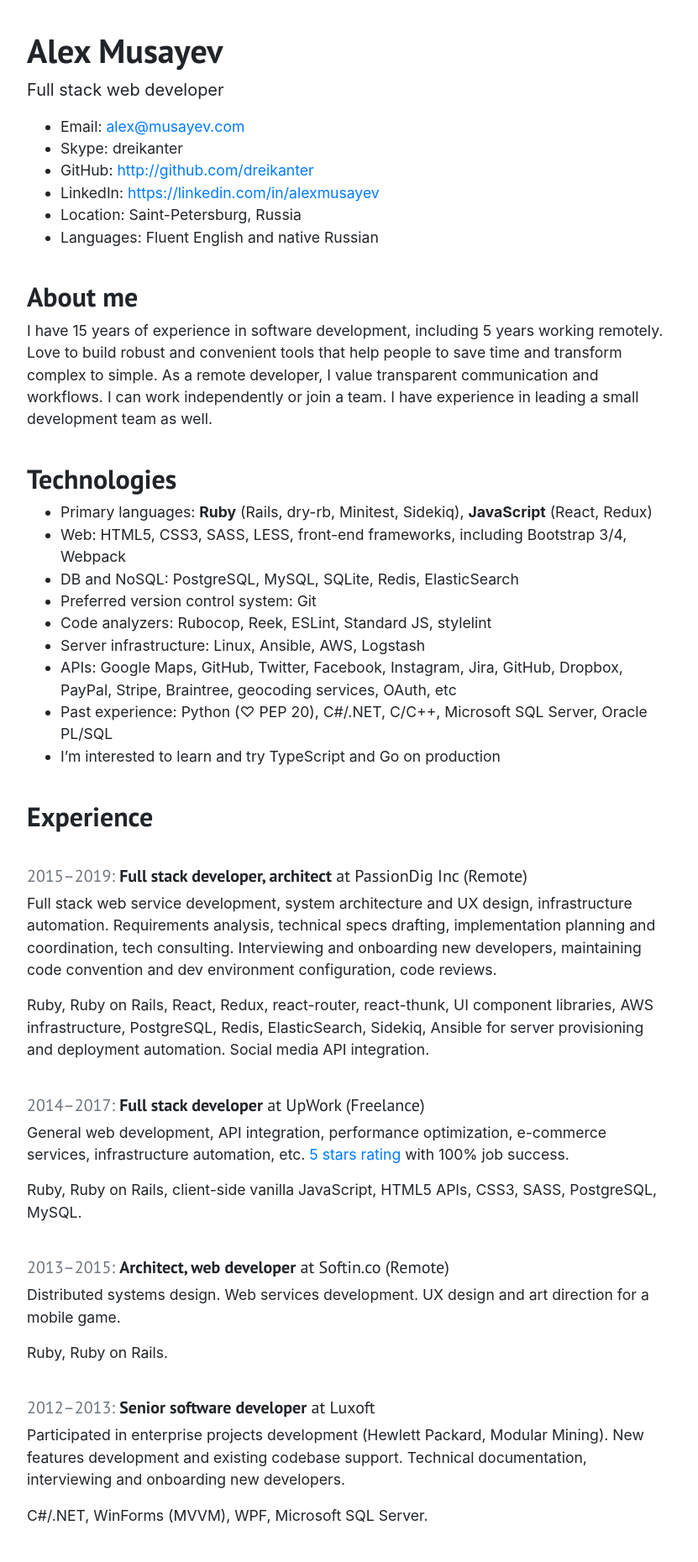
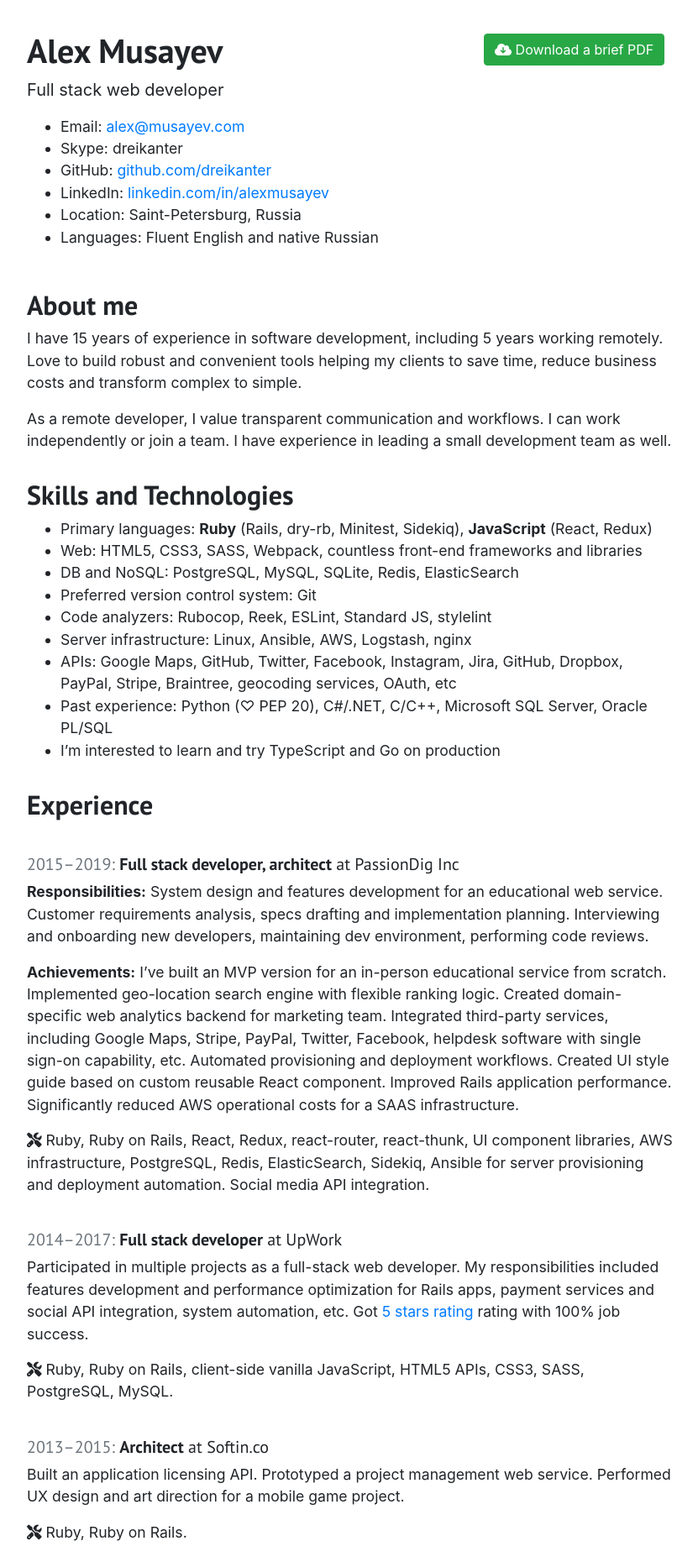
Before and after one commit to dreikanter/musayev.com, a Jekyll site: the page built from index.md, in a window 1280 px wide. Shown: the top 1860 px of the page at 84% size, without its empty margins (223-1054 px from the left). Built offline with Jekyll 4.4.1, drawn with Linux system fonts in a browser that asks for light colours; nearby versions of some CDN libraries; our own code applies the rules of GitHub Pages for plain Markdown files; some of the changed text lies outside the part shown.

Commit message:
Update web version

```diff
--- a/_config.yml
+++ b/_config.yml
@@ -28,7 +28,8 @@
 # Exclude from processing.
 # The following items will not be processed, by default. Create a custom list
 # to override the default setting.
-# exclude:
+exclude:
+  - README.md
 #   - Gemfile
 #   - Gemfile.lock
 #   - node_modules
--- a/_layouts/default.html
+++ b/_layouts/default.html
@@ -21,7 +21,7 @@
     }
 
     h2 {
-      margin-top: 1.2em;
+      margin-top: 2rem;
     }
 
     h3 {
@@ -38,13 +38,12 @@
       font-size:  1.1rem;
       margin: calc(1em + 2vh) auto;
       max-width: 800px;
-      width: calc(100% - 1em);
+      width: calc(100% - 1rem);
     }
 
-    .download {
-      margin-top: 2em;
-      right: 0;
-      top: 0;
+    .download-container {
+      margin-top: .3rem;
+      text-align: center;
     }
 
     .lead {
--- a/index.md
+++ b/index.md
@@ -2,71 +2,99 @@
 layout: default
 ---
 
-# Alex Musayev
-
-Full stack web developer
-{: .lead}
-
-- Email: [alex@musayev.com](mailto:alex@musayev.com)
-- Skype: dreikanter
-- GitHub: [http://github.com/dreikanter](http://github.com/dreikanter)
-- LinkedIn: [https://linkedin.com/in/alexmusayev](https://linkedin.com/in/alexmusayev)
-- Location: Saint-Petersburg, Russia
-- Languages: Fluent English and native Russian
+<div class="row">
+  <div class="col-sm-12 col-md-8 col-lg-8">
+    <h1>Alex Musayev</h1>
+    <p class="lead">Full stack web developer</p>
+    <ul>
+      <li>
+        Email:
+        <a href="mailto:alex@musayev.com">alex@musayev.com</a>
+      </li>
+      <li>
+        Skype: dreikanter
+      </li>
+      <li>
+        GitHub:
+        <a href="http://github.com/dreikanter">github.com/dreikanter</a>
+      </li>
+      <li>
+        LinkedIn:
+        <a href="https://linkedin.com/in/alexmusayev">linkedin.com/in/alexmusayev</a>
+      </li>
+      <li>
+        Location: Saint-Petersburg, Russia
+      </li>
+      <li>
+        Languages: Fluent English and native Russian
+      </li>
+    </ul>
+  </div>
+  <div class="col-xs-12 col-sm-12 col-md-4 col-lg-4 download-container">
+    <a href="/alex-musayev-cv.pdf" class="btn btn-success">
+      <i class="fas fa-cloud-download-alt"></i>
+      Download a brief PDF
+    </a>
+  </div>
+</div>
 
 ## About me
 
-I have 15 years of experience in software development, including 5 years working remotely. Love to build robust and convenient tools that help people to save time and transform complex to simple. As a remote developer, I value transparent communication and workflows. I can work independently or join a team. I have experience in leading a small development team as well.
+I have 15 years of experience in software development, including 5 years working remotely. Love to build robust and convenient tools helping my clients to save time, reduce business costs and transform complex to simple.
 
-## Technologies
+As a remote developer, I value transparent communication and workflows. I can work independently or join a team. I have experience in leading a small development team as well.
+
+## Skills and Technologies
 
 - Primary languages: **Ruby** (Rails, dry-rb, Minitest, Sidekiq), **JavaScript** (React, Redux)
-- Web: HTML5, CSS3, SASS, LESS, front-end frameworks, including Bootstrap 3/4, Webpack
+- Web: HTML5, CSS3, SASS, Webpack, countless front-end frameworks and libraries
 - DB and NoSQL: PostgreSQL, MySQL, SQLite, Redis, ElasticSearch
 - Preferred version control system: Git
 - Code analyzers: Rubocop, Reek, ESLint, Standard JS, stylelint
-- Server infrastructure: Linux, Ansible, AWS, Logstash
+- Server infrastructure: Linux, Ansible, AWS, Logstash, nginx
 - APIs: Google Maps, GitHub, Twitter, Facebook, Instagram, Jira, GitHub, Dropbox, PayPal, Stripe, Braintree, geocoding services, OAuth, etc
 - Past experience: Python (♡ PEP 20), C#/.NET, C/C++, Microsoft SQL Server, Oracle PL/SQL
 - I'm interested to learn and try TypeScript and Go on production
 
 ## Experience
 
-<h3><span class="text-muted">2015–2019:</span> <b>Full stack developer, architect</b> at PassionDig Inc (Remote)</h3>
+<h3><span class="text-muted">2015–2019:</span> <b>Full stack developer, architect</b> at PassionDig Inc</h3>
 
-Full stack web service development, system architecture and UX design, infrastructure automation. Requirements analysis, technical specs drafting, implementation planning and coordination, tech consulting. Interviewing and onboarding new developers, maintaining code convention and dev environment configuration, code reviews.
+**Responsibilities:** System design and features development for an educational web service. Customer requirements analysis, specs drafting and implementation planning. Interviewing and onboarding new developers, maintaining dev environment, performing code reviews.
 
-Ruby, Ruby on Rails, React, Redux, react-router, react-thunk, UI component libraries, AWS infrastructure, PostgreSQL, Redis, ElasticSearch, Sidekiq, Ansible for server provisioning and deployment automation. Social media API integration.
+**Achievements:** I’ve built an MVP version for an in-person educational service from scratch. Implemented geo-location search engine with flexible ranking logic. Created domain-specific web analytics backend for marketing team. Integrated third-party services, including Google Maps, Stripe, PayPal, Twitter, Facebook, helpdesk software with single sign-on capability, etc. Automated provisioning and deployment workflows. Created UI style guide based on custom reusable React component. Improved Rails application performance. Significantly reduced AWS operational costs for a SAAS infrastructure.
 
-<h3><span class="text-muted">2014–2017:</span> <b>Full stack developer</b> at UpWork (Freelance)</h3>
+<i class="fas fa-tools"></i> Ruby, Ruby on Rails, React, Redux, react-router, react-thunk, UI component libraries, AWS infrastructure, PostgreSQL, Redis, ElasticSearch, Sidekiq, Ansible for server provisioning and deployment automation. Social media API integration.
 
-General web development, API integration, performance optimization, e-commerce services, infrastructure automation, etc. [5 stars rating](/upwork) with 100% job success.
+<h3><span class="text-muted">2014–2017:</span> <b>Full stack developer</b> at UpWork</h3>
 
-Ruby, Ruby on Rails, client-side vanilla JavaScript, HTML5 APIs, CSS3, SASS, PostgreSQL, MySQL.
+Participated in multiple projects as a full-stack web developer. My responsibilities included features development and performance optimization for Rails apps, payment services and social API integration, system automation, etc. Got [5 stars rating](/upwork) rating with 100% job success.
 
-<h3><span class="text-muted">2013–2015:</span> <b>Architect, web developer</b> at Softin.co (Remote)</h3>
+<i class="fas fa-tools"></i> Ruby, Ruby on Rails, client-side vanilla JavaScript, HTML5 APIs, CSS3, SASS, PostgreSQL, MySQL.
 
-Distributed systems design. Web services development. UX design and art direction for a mobile game.
+<h3><span class="text-muted">2013–2015:</span> <b>Architect</b> at Softin.co</h3>
 
-Ruby, Ruby on Rails.
+Built an application licensing API. Prototyped a project management web service. Performed UX design and art direction for a mobile game project.
 
-<h3><span class="text-muted">2012–2013:</span> <b>Senior software developer</b> at Luxoft</h3>
+<i class="fas fa-tools"></i> Ruby, Ruby on Rails.
 
-Participated in enterprise projects development (Hewlett Packard, Modular Mining). New features development and existing codebase support. Technical documentation, interviewing and onboarding new developers.
+<h3><span class="text-muted">2012–2013:</span> <b>Senior software developer</b> at Luxoft (Hewlett Packard)</h3>
 
-C#/.NET, WinForms (MVVM), WPF, Microsoft SQL Server.
+Participated in WebInspect project development, an [OWASP](https://owasp.org)-based web app vulnerability scanner. New features implementation, UI i18n, technical documentation, interviewing and onboarding new developers.
+
+<i class="fas fa-tools"></i> C#/.NET, WinForms (MVVM), WPF, Microsoft SQL Server.
 
 <h3><span class="text-muted">2008–2011:</span> <b>Software developer</b> at Lanit-Tercom (R&D)</h3>
 
 Enterprise software development, deployment and support. Requirements analysis, tasks decomposition and estimation, specifications drafting, project documentation. UI prototyping, IA design.
 
-.NET/C#, WinForms, WPF, PL/SQL, Java, Flex, Microsoft SQL Server, Microsoft Office integration.
+<i class="fas fa-tools"></i> .NET/C#, WinForms, WPF, PL/SQL, Java, Flex, Microsoft SQL Server, Microsoft Office integration.
 
 <h3><span class="text-muted">2006–2009:</span> <b>Software developer</b> at SZMA LLC (R&D)</h3>
 
 Distributed software development, testing, deployment, and support. Desktop apps and web services for financial data collection and analysis. Middleware for Matlab integration with Metaquotes MetaTrader trading platform. Requirements analysis, specification drafting, and project documentation.
 
-.NET/C#, Matlab, MQL (Metatrader), MySQL, PHP, Python.
+<i class="fas fa-tools"></i> .NET/C#, Matlab, MQL (Metatrader), MySQL, PHP, Python.
 
 <h3><span class="text-muted">2004–2008:</span> <b>Postgraduate student, professor assistant</b> at St. Petersburg Institute for Informatics and Automation of the Russian Academy of Sciences</h3>
 
@@ -78,21 +106,21 @@
 
 Distributed software development for enterprise automation and monitoring systems. Data aggregation and visualization. Embedded software development. Requirements analysis, technical documentation.
 
-C, C#, MySQL, HTML, CSS
+<i class="fas fa-tools"></i> C, C#, MySQL, HTML, CSS
 
 ## Personal projects
 
-Most of my personal projects are open source ([https://github.com/dreikanter](https://github.com/dreikanter)). There are libraries and tools for system automation, text processing, web content management, Google Chrome extensions, etc. Here are some examples:
+Most of my personal projects are open source. There are tools for system automation, text processing, web content management, Google Chrome extensions, etc. Here are some examples:
 
-- Freefeed Feeder ([https://frf.im](https://frf.im), [https://github.com/dreikanter/feeder](https://github.com/dreikanter/feeder)) — an automated content publishing service built for FreeFeed.net (an open source social network).
+- [Freefeed Feeder](https://frf.im) — an automated content publishing service built for FreeFeed.net (an open source social network).
 
-- public-static ([https://github.com/dreikanter/public-static](https://github.com/dreikanter/public-static)) — a static website builder that I've been using for a personal blog.
+- [boodka](https://github.com/dreikanter/boodka) — a sugar-free personal budget calculator. An experimental project, inspired by YNAB lacking multi-currency support.
 
-- boodka ([https://github.com/dreikanter/boodka](https://github.com/dreikanter/boodka)) — a sugar-free personal budget calculator. An experimental project, inspired by YNAB lacking multi-currency support.
+- [public-static](https://github.com/dreikanter/public-static) — an automated content publishing service built for FreeFeed.net social network. In production since 2017.
 
-- wp2md ([https://github.com/dreikanter/wp2md](https://github.com/dreikanter/wp2md)) — Wordpress data exporting tool for markdown-based static site builders.
+- [wp2md](https://github.com/dreikanter/wp2md) — Wordpress data exporting tool for markdown-based static site builders.
 
-- Ruby Bookmarks ([https://github.com/dreikanter/ruby-bookmarks](https://github.com/dreikanter/ruby-bookmarks)) — a collection of essential bookmarks related to Ruby programming language. I've created it for personal use when I've just started learning Ruby, but soon it became quite popular. There is also Sublime Bookmarks ([https://github.com/dreikanter/sublime-bookmarks](https://github.com/dreikanter/sublime-bookmarks)), based on the same concept.
+- [Ruby Bookmarks](https://github.com/dreikanter/ruby-bookmarks) — a collection of essential bookmarks related to Ruby programming language. I've created it for personal use when I've just started learning Ruby, but soon it became quite popular. There is also [Sublime Bookmarks](https://github.com/dreikanter/sublime-bookmarks), based on the same concept.
 
 ## Education
 
@@ -113,10 +141,6 @@
 
 ## Miscellaneous
 
-- Some of my articles at Hacker Noon: [https://hackernoon.com/@dreikanter](https://hackernoon.com/@dreikanter)
-- StackOverflow profile: [https://stackoverflow.com/users/177194/](https://stackoverflow.com/users/177194/)
-- Personal site: [http://musayev.com](http://musayev.com)
-- Have space suit — will travel.
-
-[Download PDF](/alex-musayev-cv.pdf){: .btn.btn-success }
-{: .download}
+- Some of my articles at Hacker Noon: [hackernoon.com/@dreikanter](https://hackernoon.com/@dreikanter)
+- StackOverflow profile: [stackoverflow.com/users/177194/](https://stackoverflow.com/users/177194/)
+- Have space suit — will travel
```
